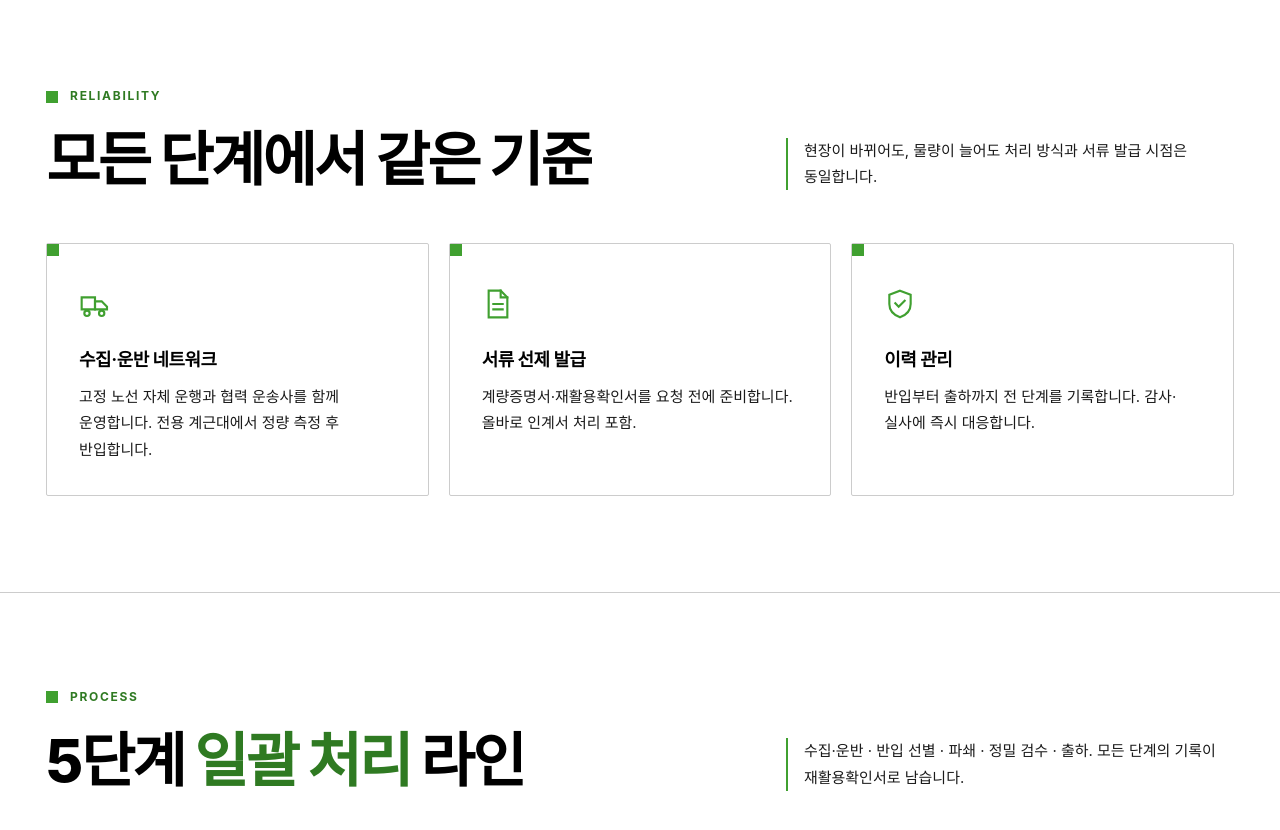
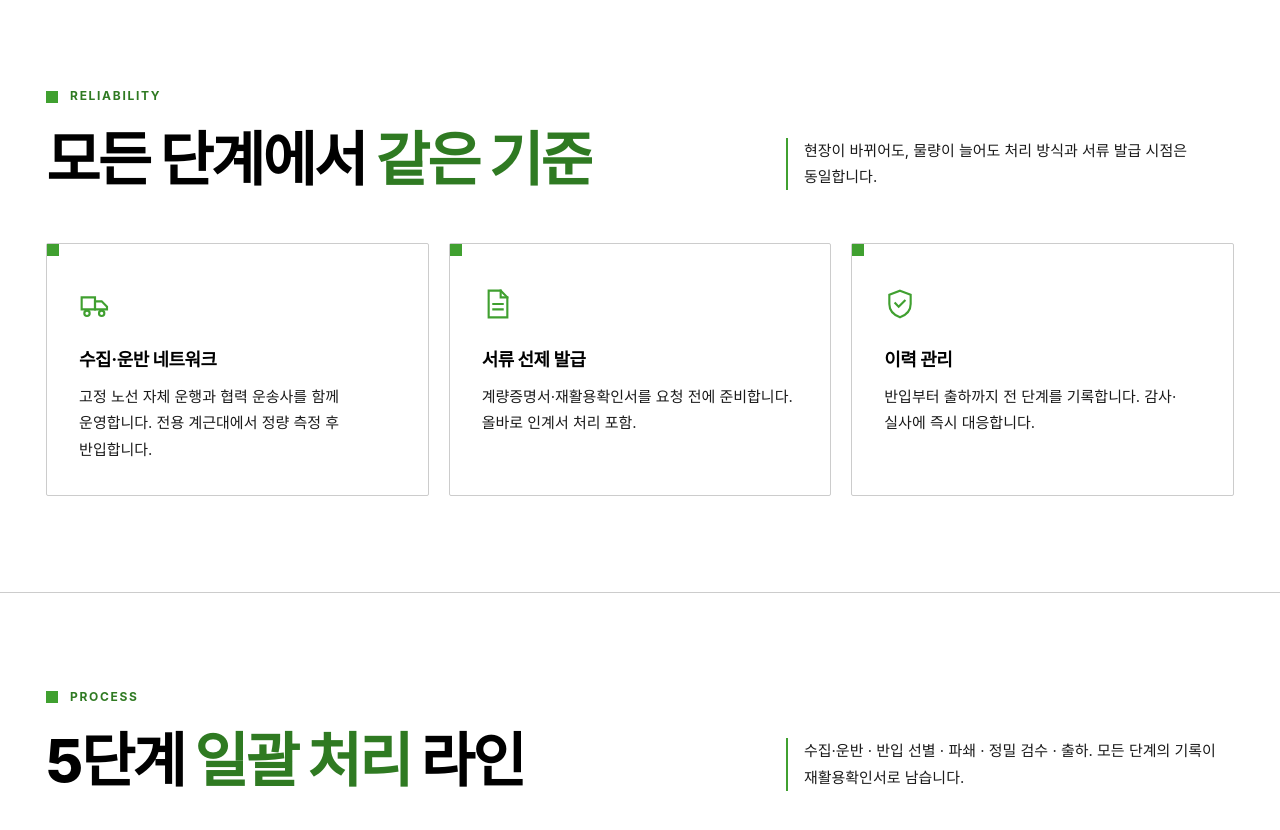
Before and after one commit to chd1217/jongang-enb, a Next.js app: page / in a window 1280 px wide. Shown: the part 2640-3470 px from the top of the page. Built offline with nearby package versions, Linux system fonts and the light colour scheme; a web font is replaced by a local one.

Commit message:
RELIABILITY 섹션 제목의 '같은 기준'에 그린 포인트 강조 추가

```diff
--- a/app/(site)/page.tsx
+++ b/app/(site)/page.tsx
@@ -169,7 +169,14 @@ export default function Home() {
       <section className="mx-auto max-w-[var(--maxw)] px-[var(--pad)] py-16 md:py-24">
         <Eyebrow>Reliability</Eyebrow>
         <div className="mt-6 flex flex-col gap-6 md:flex-row md:items-center md:justify-between">
-          <MaskHeading className="d2 text-ink" lines={[<>모든 단계에서 같은 기준</>]} />
+          <MaskHeading
+            className="d2 text-ink"
+            lines={[
+              <>
+                모든 단계에서 <span className="accent">같은 기준</span>
+              </>,
+            ]}
+          />
           <p
             className="rv p-md mt-1 max-w-md border-l-2 pl-4 text-body"
             style={{ borderLeftColor: "var(--color-primary)" }}
```
